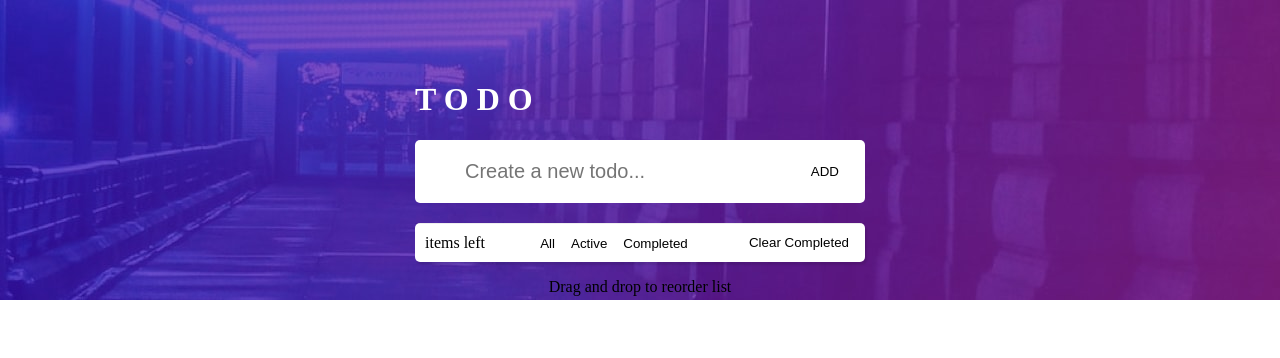
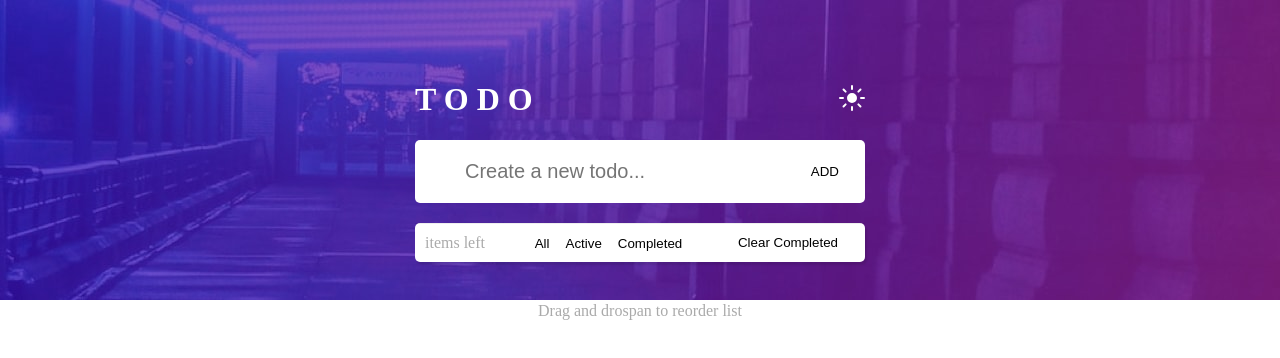
Before and after one commit to igorheije/todo-app, a plain HTML site: page index.html in a window 1280 px wide. Drawn offline with Linux system fonts and the light colour scheme.

Commit message:
functions

```diff
--- a/index.html
+++ b/index.html
@@ -3,24 +3,26 @@
 
 <head>
   <meta charset="UTF-8">
-  <meta name="viewport" content="width=device-width, initial-scale=1.0"> <!-- displays site properly based on user's device -->
-
+  <meta name="viewport" content="width=device-width, initial-scale=1.0">
   <link rel="icon" type="image/png" sizes="32x32" href="./images/favicon-32x32.png">
   <link rel="stylesheet" href="./style.css">
 
-  <title>Frontend Mentor | Todo app</title>
-
-  <!-- Feel free to remove these styles or customise in your own stylesheet 👍 -->
-
+  <title> Todo app</title>
 </head>
 
 <body>
   <div class="main dark">
     <div class="container">
-      <h1>
-        T O D O
-        <i src="./images/icon-moon.svg"></i>
-      </h1>
+      <div class="title">
+
+        <h1>
+          T O D O
+        </h1>
+        <a class="icon" onclick="states()">
+          <img class="active" src="./images/icon-moon.svg" />
+          <img src="./images/icon-sun.svg" />
+        </a>
+      </div>
       <div class="input">
 
         <input id="input" type="text" placeholder="Create a new todo...">
@@ -28,15 +30,16 @@
       </div>
 
       <div class="todos">
-        <ul id="itens">
-        </ul>
+
+        <ul id="itens"></ul>
+
         <div class="container-add">
+
           <span id="numberItens">
-
             items left
           </span>
+
           <div>
-
             <button onclick="verTodos()">
               All
             </button>
@@ -49,15 +52,15 @@
           </div>
 
           <button>
-            Clear Completed<i src="./images/icon-cross.svg"></i>
+            Clear Completed<img src="./images/icon-check.svg" />
           </button>
         </div>
       </div>
 
     </div>
-    <p>
-      Drag and drop to reorder list
-    </p>
+    <span id="drag">
+      Drag and drospan to reorder list
+    </span>
   </div>
 
 </body>
--- a/index.js
+++ b/index.js
@@ -21,6 +21,10 @@ function criarTodo() {
   button.appendChild(excluir)
   span.appendChild(textnode)
   button.onclick = excluirTodo
+  circle.onclick = function({target}) {
+    target.src = "./images/icon-cross.svg"
+    console.log(target.src);
+  }
 
   novaLi.appendChild(circle)
   novaLi.appendChild(span)
--- a/style.css
+++ b/style.css
@@ -11,7 +11,11 @@ body {
   height: 100vh;
   background: url('./images/bg-desktop-dark.jpg') no-repeat #fff;
 }
-
+.title {
+  display: flex;
+  justify-content: space-between;
+  align-items: center;
+}
 .container {
   margin-top: 60px;
   display: flex;
@@ -99,3 +103,15 @@ button:hover {
 button:active {
   color: hsl(220, 98%, 61%);
 }
+
+#drag {
+  margin-top: 40px;
+}
+#drag,
+#numberItens {
+  color: #aaa;
+}
+
+.active {
+  display: none;
+}
```
